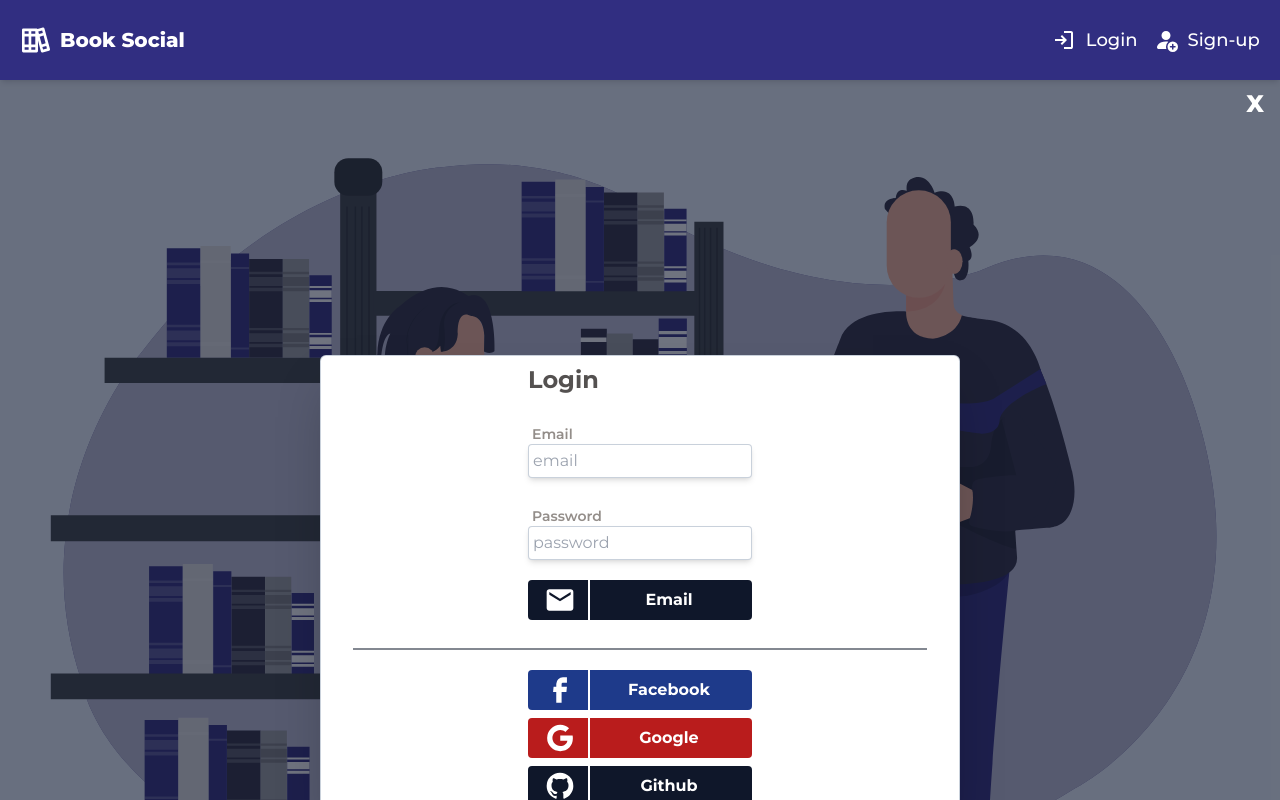
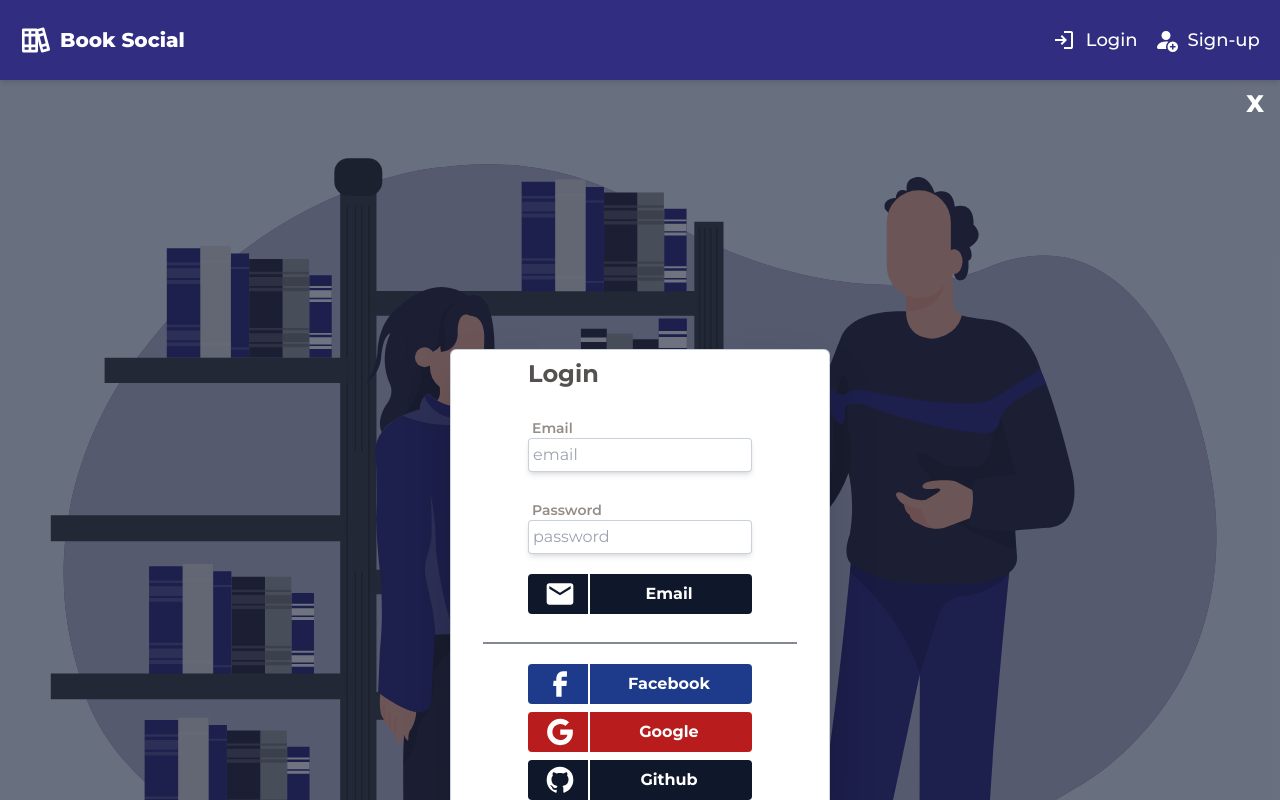
Before and after one commit to realworldweb/book-social-new, a Next.js app: page / in a window 1280 px wide. Both pictures are taken after a click on the button "Login". Shown: the top 800 px of the page. Built offline with nearby package versions, Linux system fonts and the light colour scheme; no server answers.

Commit message:
some updates for resdesign of login modal

```diff
--- a/components/login/loginModal.tsx
+++ b/components/login/loginModal.tsx
@@ -27,7 +27,7 @@ const LoginPanel: FC<Props> = ({ currentState }) => {
 				X
 			</button>
 			<div
-				className={`relative rounded-md flex flex-col mb-3 px-8 gap-5 items-center w-1/2 min-w-[260px] mx-auto mt-5 border border-slate-400/50 justify-around bg-white shadow-2xl h-fit ${
+				className={`relative rounded-md flex flex-col mb-3 px-8 gap-5 items-center w-1/2 min-w-[260px] max-w-[380px] mx-auto mt-5 md:mt-2 border border-slate-400/50 justify-around bg-white shadow-2xl h-fit ${
 					currentState === 'signup' ? 'mt-52 lg:mt-30' : 'mt-16'
 				}`}
 			>
```
